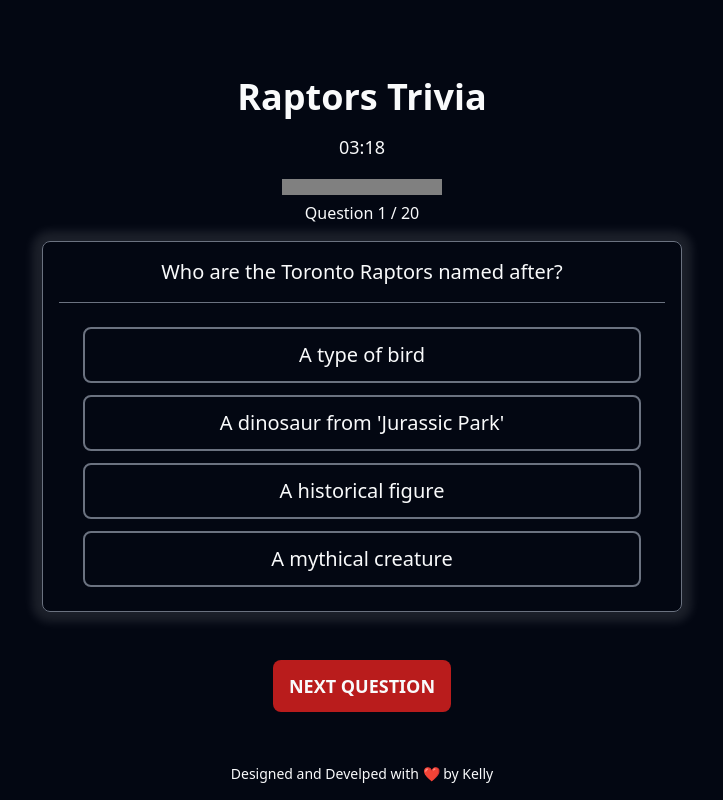
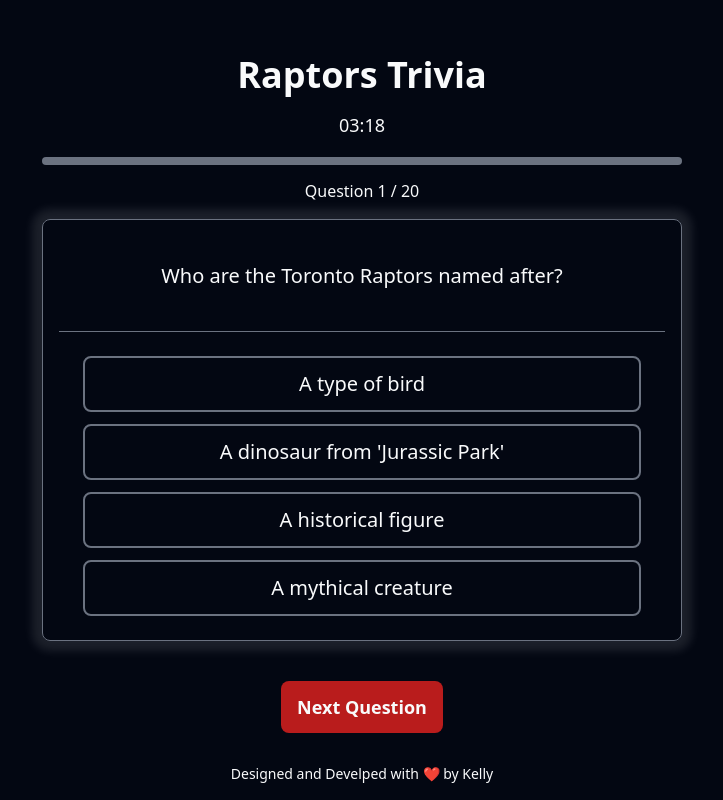
Before and after one commit to kellywslee/raptors-trivia, a React (Vite) app: page / in a window 1280 px wide. Both pictures are taken after a click on the button "START". Shown: the whole page, without its empty margins (278-1001 px from the left). Built offline with nearby package versions, Linux system fonts and the light colour scheme.

Commit message:
Add finishedScreen

```diff
--- a/src/App.jsx
+++ b/src/App.jsx
@@ -2,6 +2,7 @@
 import StartScreen from "./components/StartScreen";
 import Footer from "./components/Footer";
 import TriviaScreen from "./components/TriviaScreen";
+import FinishedScreen from "./components/FinishedScreen";
 import "./App.css";
 
 function App() {
@@ -12,6 +13,7 @@
       <main>
         {status === "ready" && <StartScreen />}
         {status === "active" && <TriviaScreen />}
+        {status === "finished" && <FinishedScreen />}
       </main>
       <Footer />
     </>
--- a/src/components/FinishedScreen.jsx
+++ b/src/components/FinishedScreen.jsx
@@ -1,3 +1,31 @@
+import { useTrivia } from "../hooks/useTrivia";
+
 export default function FinishedScreen() {
-  return <section>FinishedScreen</section>;
+  const { score, dispatch } = useTrivia();
+
+  const percentage = Math.ceil((score / 20) * 100);
+
+  let message;
+  if (percentage === 100) {
+    message = "🏆 You're a true Raptors fan!";
+  }
+  if (percentage >= 80 && percentage < 100) {
+    message = "😄 Impressive!";
+  }
+  if (percentage >= 50 && percentage < 80) {
+    message = "🙂 Not bad!";
+  }
+  if (percentage > 0 && percentage < 50) {
+    message = "😬 Better luck next time!";
+  }
+  if (percentage === 0) {
+    message = "🤯 Time to brush up on your Raptors knowledge!";
+  }
+
+  return (
+    <section className="flex flex-col gap-4">
+      <p>You scored {percentage}%</p>
+      <p className="text-lg">{message}</p>
+    </section>
+  );
 }
--- /dev/null
+++ b/src/components/NextButton.jsx
@@ -0,0 +1,27 @@
+import { useTrivia } from "../hooks/useTrivia";
+
+export default function NextButton() {
+  const { index, numQuestions, dispatch } = useTrivia();
+
+  if (index < numQuestions - 1) {
+    return (
+      <button
+        onClick={() => dispatch({ type: "nextQuestion" })}
+        className="mt-6 rounded-lg bg-red-700 px-4 py-3 text-base font-bold text-gray-50 transition-all hover:bg-red-800 md:text-lg"
+      >
+        Next Question
+      </button>
+    );
+  }
+
+  if (index === numQuestions - 1) {
+    return (
+      <button
+        onClick={() => dispatch({ type: "finish" })}
+        className="mt-6 rounded-lg bg-red-700 px-4 py-3 text-base font-bold text-gray-50 transition-all hover:bg-red-800 md:text-lg"
+      >
+        Finish
+      </button>
+    );
+  }
+}
--- a/src/components/ProgressBar.jsx
+++ b/src/components/ProgressBar.jsx
@@ -7,7 +7,7 @@
     <div>
       <progress max={numQuestions} value={index} />
       <p>
-        Question {index + 1} / {numQuestions}{" "}
+        Question {index + 1} / {numQuestions}
       </p>
     </div>
   );
--- a/src/components/Question.jsx
+++ b/src/components/Question.jsx
@@ -1,6 +1,6 @@
 import { useTrivia } from "../hooks/useTrivia";
 import Options from "./Options";
-import Button from "./Button";
+import NextButton from "./NextButton";
 
 export default function Question() {
   const { questions, index } = useTrivia();
@@ -8,13 +8,13 @@
 
   return (
     <section className="text-base md:text-xl">
-      <div className="border-1 shadow-special mb-6 rounded-lg border-gray-500 px-4 pt-4">
-        <h3 className="border-b-1 border-gray-500 pb-4 ">
+      <div className="border-1 shadow-special mb-4 rounded-lg border-gray-500 px-4 pt-4">
+        <h3 className="border-b-1 flex h-24 items-center justify-center border-gray-500 pb-4">
           {currentQuestion.question}
         </h3>
         <Options currentQuestion={currentQuestion} />
       </div>
-      <Button text="NEXT QUESTION" label="next" />
+      <NextButton />
     </section>
   );
 }
--- a/src/context/TriviaContext.jsx
+++ b/src/context/TriviaContext.jsx
@@ -19,11 +19,13 @@
       return {
         ...state,
       };
+
     case "start":
       return {
         ...state,
         status: "active",
       };
+
     case "submitAnswer":
       const currentQuestion = state.questions[state.index];
       const isCorrect = currentQuestion.correctAnswer === action.payload;
@@ -33,12 +35,21 @@
         answer: action.payload,
         score: isCorrect ? state.score + 1 : state.score,
       };
+
     case "nextQuestion":
       return {
         ...state,
         index: state.index + 1,
         answer: null,
       };
+
+    case "finish":
+      return {
+        ...state,
+        status: "finished",
+        score: state.score,
+      };
+
     default:
       throw new Error("Action unkonwn");
   }
@@ -58,7 +69,6 @@
         status,
         questions,
         numQuestions,
-
         index,
         answer,
         score,
--- a/src/index.css
+++ b/src/index.css
@@ -13,3 +13,14 @@
 main {
   @apply flex w-11/12 max-w-4xl grow flex-col items-center justify-center gap-4 pt-10;
 }
+
+progress {
+  @apply mb-2 h-2 w-full;
+}
+
+::-webkit-progress-bar {
+  @apply rounded-full bg-gray-500;
+}
+::-webkit-progress-value {
+  @apply rounded-full bg-red-700;
+}
```
